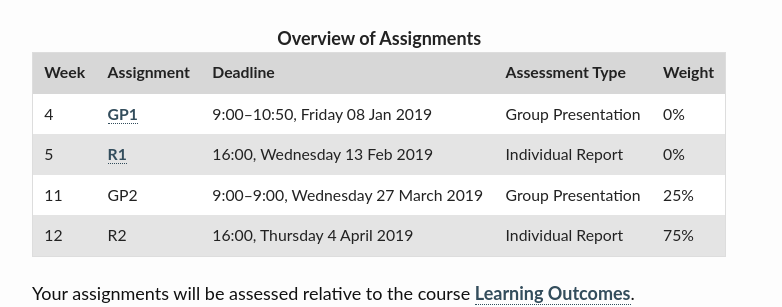
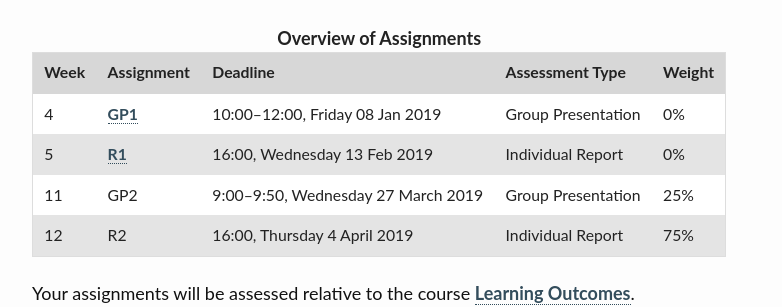
Before and after one commit to edinburghlivinglab/ddc, a Jekyll site: the page built from pages/assessment_overview.md, in a window 1280 px wide. Shown: the part 662-969 px from the top of the page, without its empty margins (248-1030 px from the left). Built offline with Jekyll 4.4.1, drawn with Linux system fonts in a browser that asks for light colours.

Commit message:
Update assessment_overview.md

```diff
--- a/pages/assessment_overview.md
+++ b/pages/assessment_overview.md
@@ -30,7 +30,7 @@
             <tr>
                 <td>4</td>
                 <td><a href="{{ site.baseurl }}/assignment_gp1">GP1</a></td>
-                <td>9:00&ndash;10:50, Friday 08 Jan 2019</td>
+                <td>10:00&ndash;12:00, Friday 08 Jan 2019</td>
                 <td>Group Presentation</td>
                 <td>0%</td>
             </tr>
```
Also changed, not shown: other parts of pages/assessment_overview.md (+1 -1 lines).
